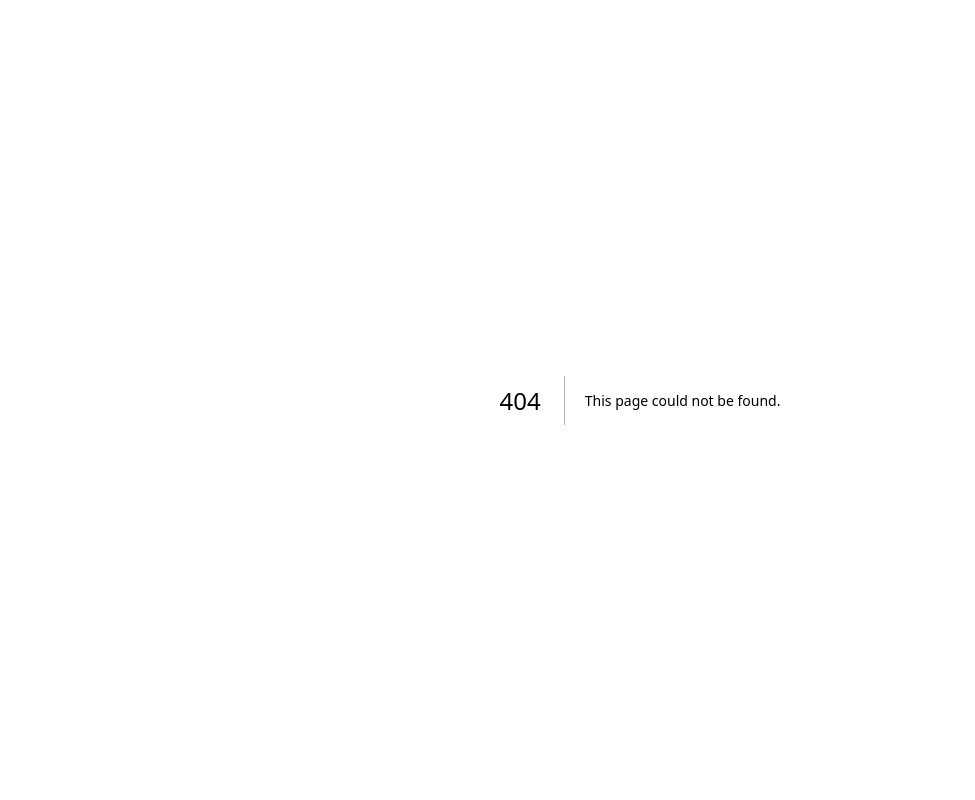
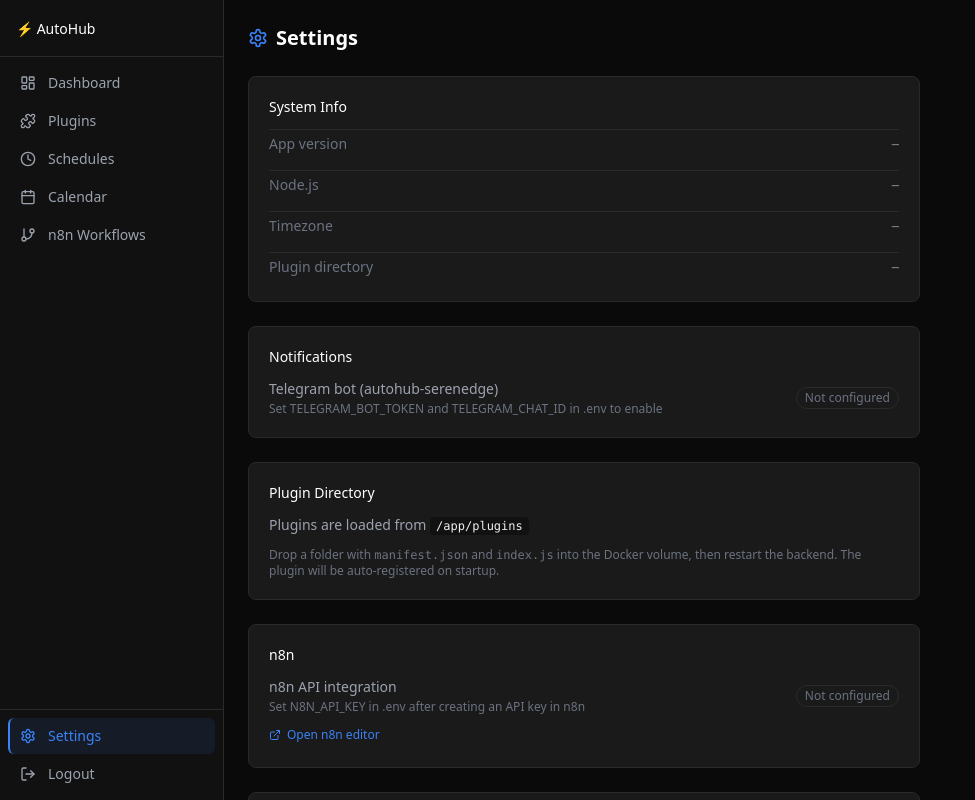
Before and after one commit to DahamDissanayake/auto-hub, a Next.js app in the folder frontend/: page /settings in a window 1280 px wide. Before the commit this address had no page. Shown: the top 800 px of the page, without its empty margins (0-975 px from the left). Built offline with nearby package versions, Linux system fonts and the light colour scheme; no server answers; sample sign-in values are in the browser's storage.

Commit message:
feat: add settings page (system info, telegram status, n8n status)

```diff
--- /dev/null
+++ b/frontend/src/app/(app)/settings/page.tsx
@@ -0,0 +1,119 @@
+'use client'
+import { Settings, ExternalLink } from 'lucide-react'
+import { useHealth } from '@/lib/hooks/useHealth'
+
+function Section({ title, children }: { title: string; children: React.ReactNode }) {
+  return (
+    <div className="bg-[#1a1a1a] border border-[#2a2a2a] rounded-lg p-5 space-y-3">
+      <h2 className="text-white font-medium text-sm">{title}</h2>
+      {children}
+    </div>
+  )
+}
+
+function Row({ label, value }: { label: string; value: React.ReactNode }) {
+  return (
+    <div className="flex items-center justify-between text-sm py-1 border-t border-[#2a2a2a] first:border-0">
+      <span className="text-[#6b7280]">{label}</span>
+      <span className="text-[#9ca3af] font-mono text-xs">{value}</span>
+    </div>
+  )
+}
+
+function ConfiguredBadge({ configured }: { configured: boolean }) {
+  return (
+    <span
+      className={`text-xs px-2 py-0.5 rounded-full border font-medium ${
+        configured
+          ? 'border-[#22c55e]/40 text-[#22c55e] bg-[#22c55e]/5'
+          : 'border-[#2a2a2a] text-[#6b7280]'
+      }`}
+    >
+      {configured ? 'Configured' : 'Not configured'}
+    </span>
+  )
+}
+
+export default function SettingsPage() {
+  const { data: health, isLoading } = useHealth()
+
+  return (
+    <div className="space-y-6 max-w-2xl">
+      <h1 className="text-white text-xl font-semibold flex items-center gap-2">
+        <Settings size={20} className="text-[#3b82f6]" />
+        Settings
+      </h1>
+
+      {isLoading ? (
+        <div className="text-[#6b7280] text-sm">Loading…</div>
+      ) : (
+        <>
+          <Section title="System Info">
+            <Row label="App version" value={health?.version ?? '—'} />
+            <Row label="Node.js" value={health?.nodeVersion ?? '—'} />
+            <Row label="Timezone" value={health?.timezone ?? '—'} />
+            <Row label="Plugin directory" value={health?.pluginDir ?? '—'} />
+          </Section>
+
+          <Section title="Notifications">
+            <div className="flex items-center justify-between text-sm">
+              <div>
+                <p className="text-[#9ca3af]">Telegram bot (autohub-serenedge)</p>
+                <p className="text-[#6b7280] text-xs mt-0.5">
+                  Set TELEGRAM_BOT_TOKEN and TELEGRAM_CHAT_ID in .env to enable
+                </p>
+              </div>
+              <ConfiguredBadge configured={health?.telegramConfigured ?? false} />
+            </div>
+          </Section>
+
+          <Section title="Plugin Directory">
+            <p className="text-[#9ca3af] text-sm">
+              Plugins are loaded from{' '}
+              <code className="text-[#f1f1f1] bg-[#111111] px-1.5 py-0.5 rounded text-xs">
+                {health?.pluginDir ?? '/app/plugins'}
+              </code>
+            </p>
+            <p className="text-[#6b7280] text-xs">
+              Drop a folder with <code>manifest.json</code> and <code>index.js</code> into the
+              Docker volume, then restart the backend. The plugin will be auto-registered on startup.
+            </p>
+          </Section>
+
+          <Section title="n8n">
+            <div className="flex items-center justify-between text-sm">
+              <div>
+                <p className="text-[#9ca3af]">n8n API integration</p>
+                <p className="text-[#6b7280] text-xs mt-0.5">
+                  Set N8N_API_KEY in .env after creating an API key in n8n
+                </p>
+              </div>
+              <ConfiguredBadge configured={health?.n8nConfigured ?? false} />
+            </div>
+            <a
+              href="/n8n"
+              target="_blank"
+              rel="noreferrer"
+              className="inline-flex items-center gap-1.5 text-xs text-[#3b82f6] hover:underline"
+            >
+              <ExternalLink size={12} />
+              Open n8n editor
+            </a>
+          </Section>
+
+          <Section title="Danger Zone">
+            <p className="text-[#9ca3af] text-sm">
+              To restart all services, run from the project directory:
+            </p>
+            <code className="block text-xs text-[#f1f1f1] bg-[#111111] border border-[#2a2a2a] rounded px-3 py-2 font-mono">
+              docker compose restart
+            </code>
+            <p className="text-[#6b7280] text-xs">
+              Scheduled jobs automatically re-register on backend startup.
+            </p>
+          </Section>
+        </>
+      )}
+    </div>
+  )
+}
```
